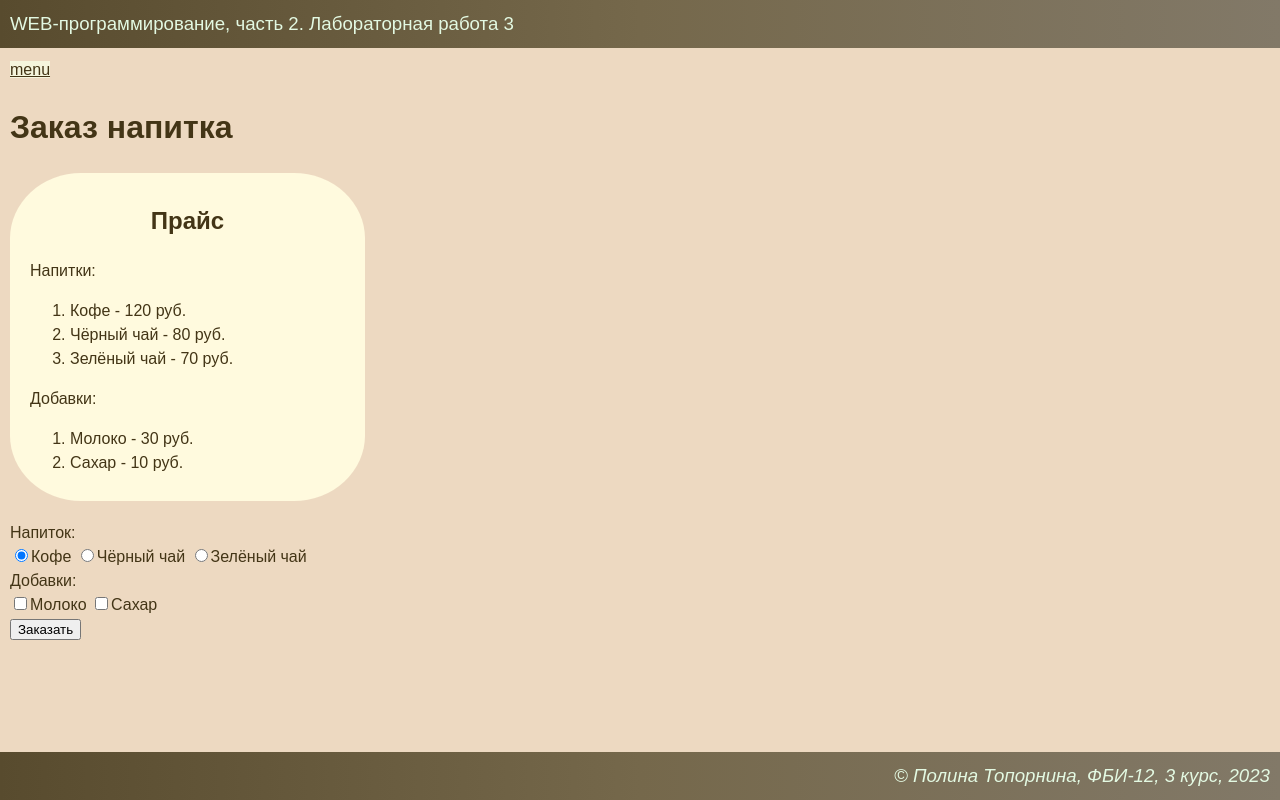
After one commit to Web-toxic/web-programming-labs-2, a Flask app: page /lab3/order in a window 1280 px wide. The commit adds this page. Run offline with Flask 3, Linux system fonts and the light colour scheme.

Commit message:
Заказ напитка

```diff
--- a/lab3.py
+++ b/lab3.py
@@ -18,3 +18,37 @@ def form1():
         errors['age'] = 'Заполните поле!'
     sex = request.args.get('sex')
     return render_template('form1.html', user=user, age=age, sex=sex, errors=errors)
+
+
+@lab3.route('/lab3/order')
+def order():
+    return render_template('order.html')
+
+
+@lab3.route('/lab3/pay')
+def pay():
+    price = 0
+    drink = request.args.get('drink')
+    if drink == 'coffee':
+        price = 120
+    elif drink == 'black-tea':
+        price = 80
+    else:
+        price = 70
+
+    if request.args.get('milk') == 'on':
+        price += 30
+    if request.args.get('sugar') == 'on':
+        price += 10
+
+    errors = {}
+    card = request.args.get('card')
+    name = request.args.get('name')
+    cvv = request.args.get('cvv')
+    if card == '':
+        errors['card'] = 'Введите данные'
+    if name == '':
+        errors['name'] = 'Введите данные'
+    if cvv == '':
+        errors['cvv'] = 'Введите данные'
+    return render_template('pay.html', price=price, card=card, name=name, cvv=cvv, errors=errors)
--- a/templates/form1.html
+++ b/templates/form1.html
@@ -3,7 +3,7 @@
 {% block lab %}Лабораторная работа 3{% endblock %}
 
 {% block main %}
-    {% if user %}
+    {% if user and age %}
 
     <h1>Привет, {{ user }}!</h1>
     <h2>Добро пожаловать на наш сайт!</h2>
--- a/templates/lab3.html
+++ b/templates/lab3.html
@@ -9,5 +9,8 @@
         <li>
             <a href="/lab3/form1">Форма</a>
         </li>
+        <li>
+            <a href="/lab3/order">Заказ напитка</a>
+        </li>
     </ol>
 {% endblock %}
--- /dev/null
+++ b/templates/order.html
@@ -0,0 +1,50 @@
+{% extends "base.html" %}
+
+{% block lab %}Лабораторная работа 3{% endblock %}
+
+{% block main %}
+    <h1>Заказ напитка</h1>
+
+    <form action="/lab3/pay">
+
+        <div style="background-color: #fffade; border-radius: 20%; padding: 10px 20px; width: 25%; margin-bottom: 20px;">
+            <h2 style="text-align: center;">Прайс</h2>
+            <div>Напитки:</div>
+            <ol>
+                <li>Кофе - 120 руб.</li>
+                <li>Чёрный чай - 80 руб.</li>
+                <li>Зелёный чай - 70 руб.</li>
+            </ol>
+
+            <div>Добавки:</div>
+            <ol>
+                <li>Молоко - 30 руб.</li>
+                <li>Сахар - 10 руб.</li>
+            </ol>
+        </div>
+
+
+        <div>Напиток:</div>
+        <label>
+            <input type="radio" value="coffee" name="drink" checked>Кофе
+        </label>
+        <label>
+            <input type="radio" value="black-tea" name="drink">Чёрный чай
+        </label>
+        <label>
+            <input type="radio" value="green-tea" name="drink">Зелёный чай
+        </label>
+
+        <div>Добавки:</div>
+        <label>
+            <input type="checkbox" name="milk">Молоко
+        </label>
+        <label>
+            <input type="checkbox" name="sugar">Сахар
+        </label>
+
+        <div>
+            <button type="submit">Заказать</button>
+        </div>
+    </form>
+{% endblock %}
```
Also changed, not shown: templates/pay.html (added, +48 -0 lines).
